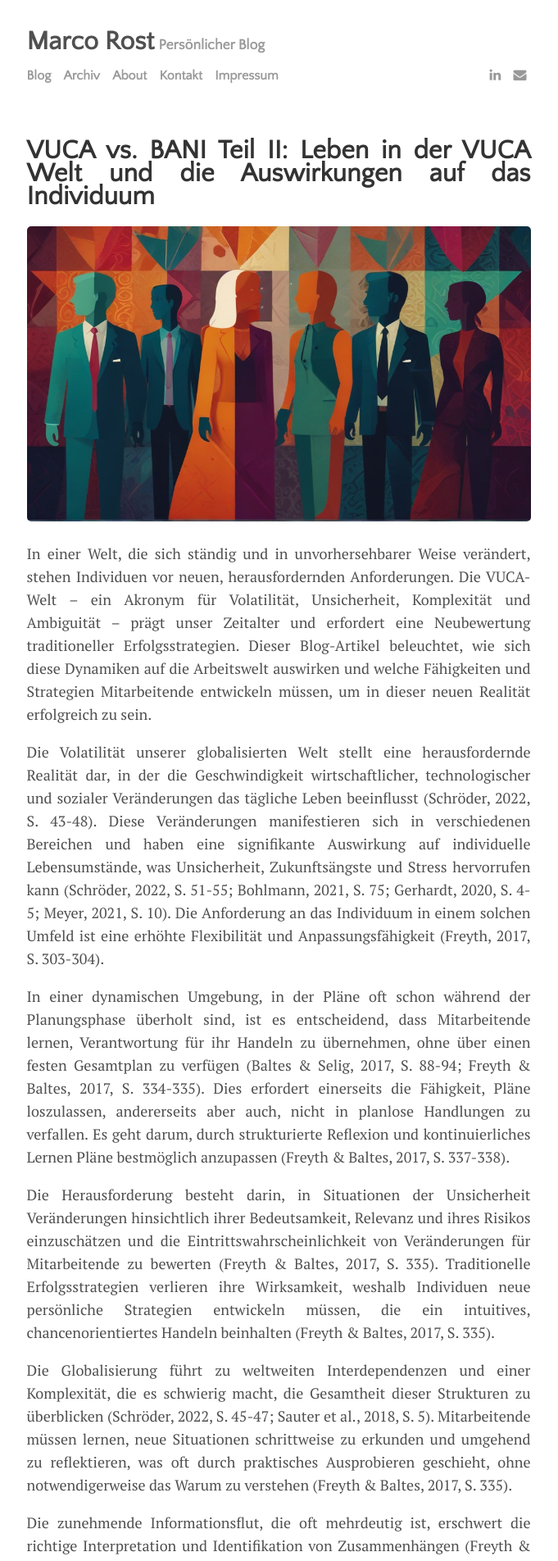
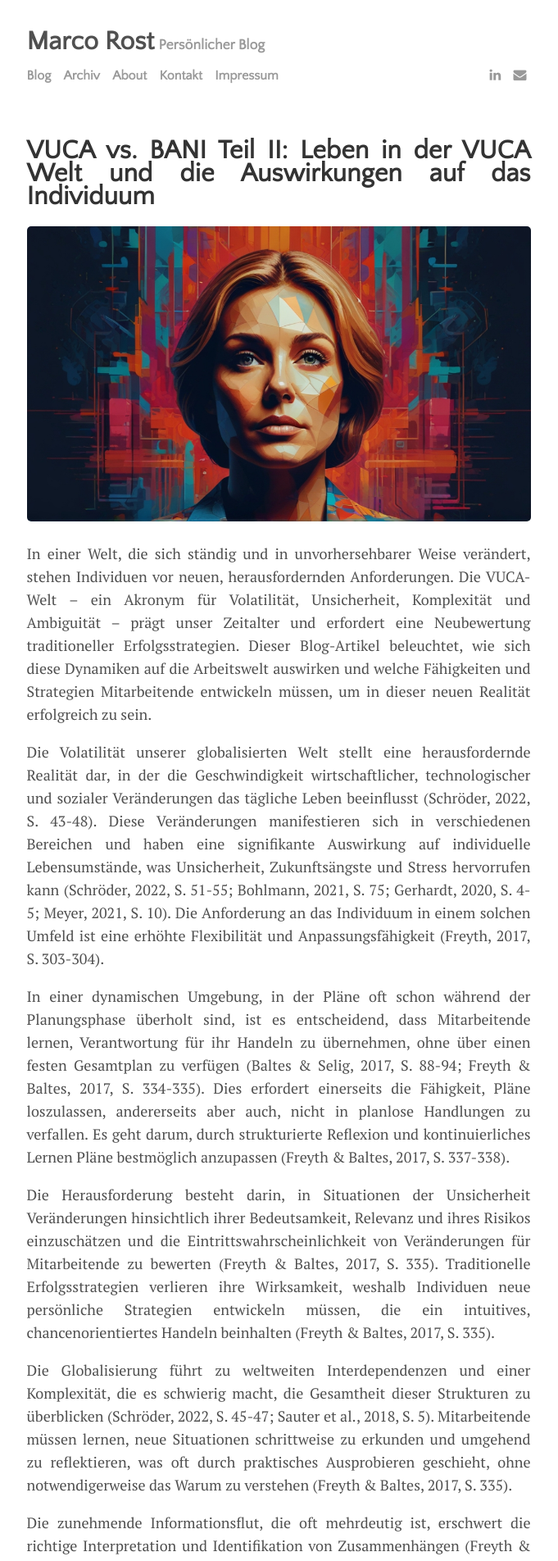
Before and after one commit to romabl/romabl.github.io, a Jekyll site: the page built from _posts/2024-04-11-VUCA-VS-BANI-Teil-II.md, in a window 1280 px wide. Shown: the top 1904 px of the page at 82% size, without its empty margins (300-981 px from the left). Built offline with Jekyll 4.4.1, drawn with Linux system fonts in a browser that asks for light colours.

Commit message:
Update 2024-04-11-VUCA-VS-BANI-Teil-II.md

```diff
--- a/_posts/2024-04-11-VUCA-VS-BANI-Teil-II.md
+++ b/_posts/2024-04-11-VUCA-VS-BANI-Teil-II.md
@@ -4,7 +4,7 @@ title: "VUCA vs. BANI Teil II: Leben in der VUCA Welt und die Auswirkungen auf d
 author: "Marco Rost"
 categories: journal
 tags: [VUCA,BANI]
-image: Team_Abstract.jpg
+image: Eomotional.jpg
 ---
 In einer Welt, die sich ständig und in unvorhersehbarer Weise verändert, stehen Individuen vor neuen, herausfordernden Anforderungen. Die VUCA-Welt – ein Akronym für Volatilität, Unsicherheit, Komplexität und Ambiguität – prägt unser Zeitalter und erfordert eine Neubewertung traditioneller Erfolgsstrategien. Dieser Blog-Artikel beleuchtet, wie sich diese Dynamiken auf die Arbeitswelt auswirken und welche Fähigkeiten und Strategien Mitarbeitende entwickeln müssen, um in dieser neuen Realität erfolgreich zu sein.
 
```
